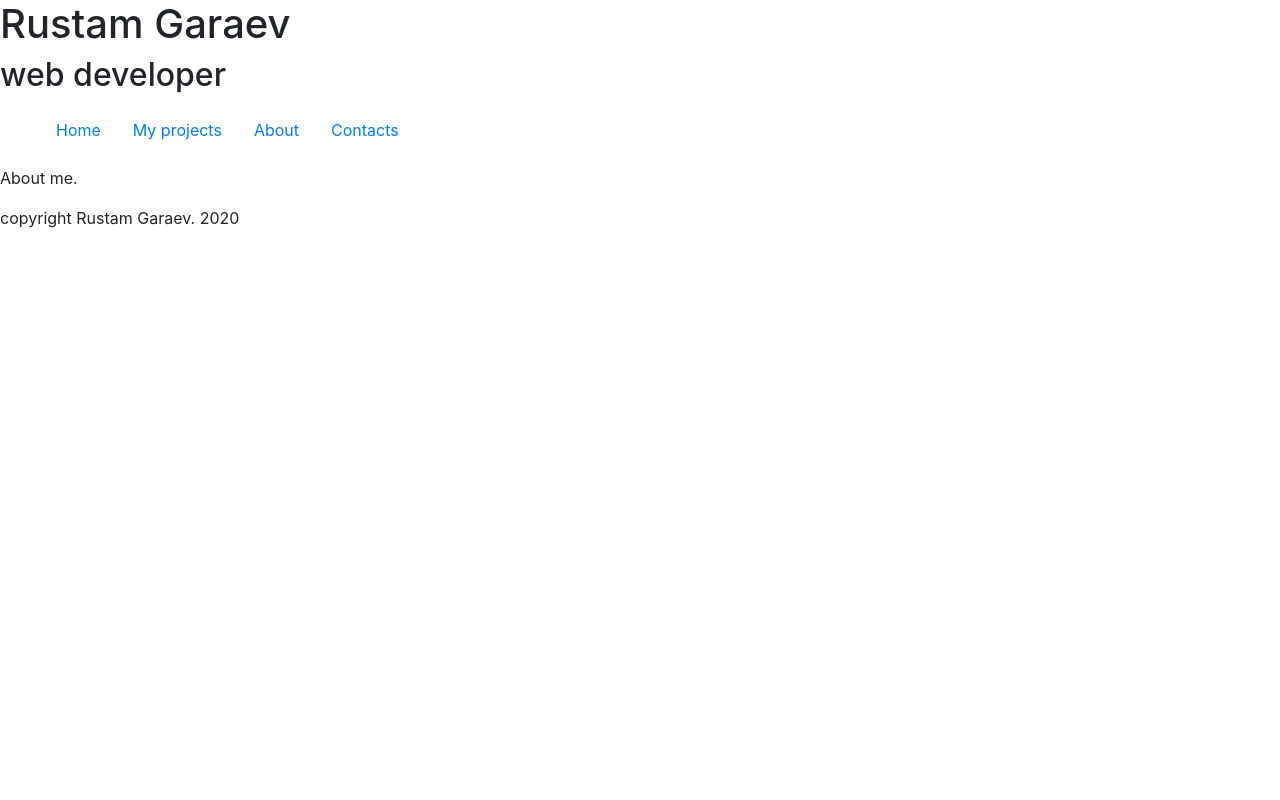
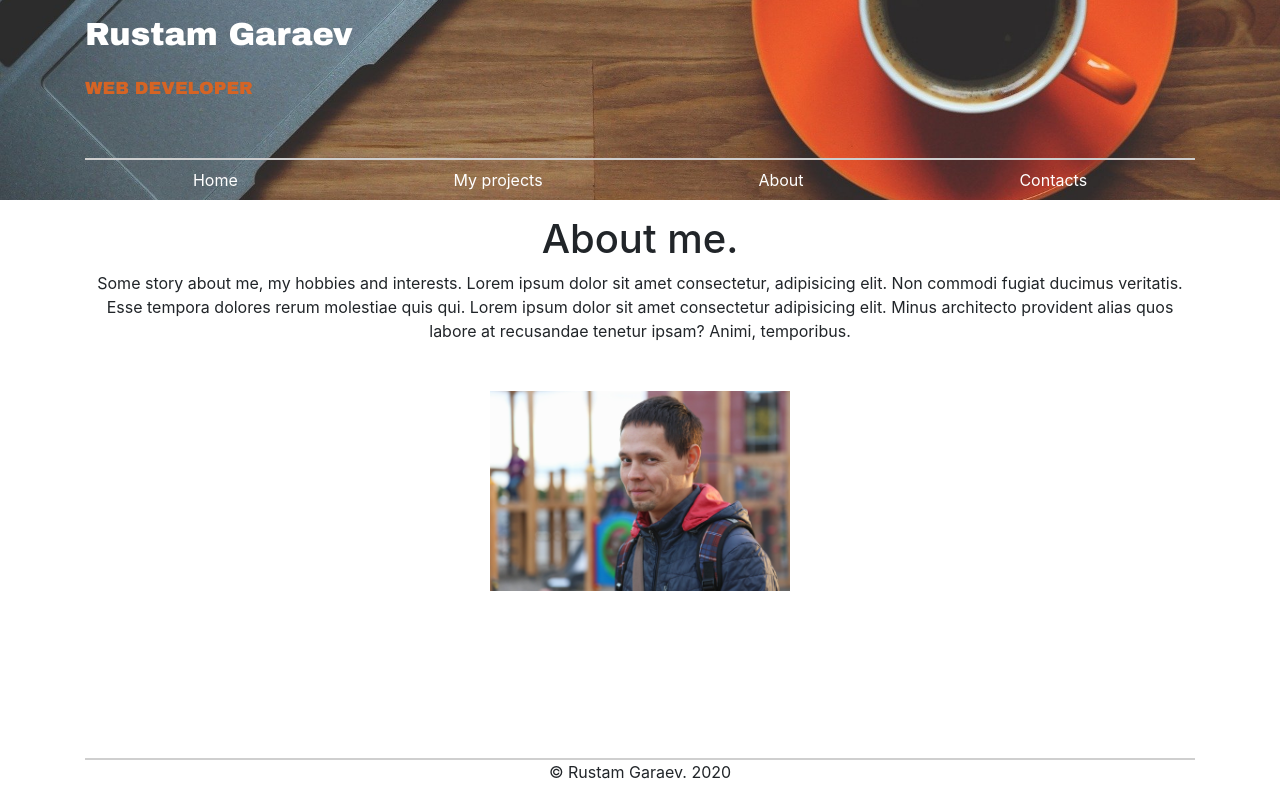
Before and after one commit to ghrust/project0, a plain HTML site: page about.html in a window 1280 px wide. Drawn offline with nearby package versions, Linux system fonts and the light colour scheme.

Commit message:
'v 0.0.1'

```diff
--- a/about.html
+++ b/about.html
@@ -1,20 +1,30 @@
 <!DOCTYPE html>
 <html>
     <head>
-        <title>Rustam Garaev. About me.</title>
+        <title>My Webpage</title>
     </head>
 
-    <link rel="stylesheet" href="https://stackpath.bootstrapcdn.com/bootstrap/4.1.1/css/bootstrap.min.css" integrity="sha384-WskhaSGFgHYWDcbwN70/dfYBj47jz9qbsMId/iRN3ewGhXQFZCSftd1LZCfmhktB" crossorigin="anonymous">
+    <meta name="viewport" content="width=device-width, initial-scale=1">
 
-    <body>
+    <link rel="stylesheet" href="assets/css/reset.css">
 
-      <header>
-        <h1 class="headline">Rustam Garaev</h1>
-        <h2>web developer</h2>
-      </header>
+    <link rel="stylesheet" href="https://stackpath.bootstrapcdn.com/bootstrap/4.4.1/css/bootstrap.min.css" integrity="sha384-Vkoo8x4CGsO3+Hhxv8T/Q5PaXtkKtu6ug5TOeNV6gBiFeWPGFN9MuhOf23Q9Ifjh" crossorigin="anonymous">
 
-      <menu class="menu">
-        <ul class="nav">
+    <link rel="stylesheet" href="assets/css/style.css">
+    <link href="https://fonts.googleapis.com/css?family=Archivo+Black|Roboto&display=swap" rel="stylesheet">
+
+
+    <body class="page-container">
+
+      <header class="header header--background">
+        <div class="container d-flex flex-column h-100">
+
+          <h1 class="header__title">Rustam Garaev</h1>
+
+          <h2 class="header__subtitle">web developer</h2>
+
+          <menu class="menu mt-auto">
+            <ul class="nav nav-fill">
               <li class="nav-item">
                 <a class="nav-link" href="index.html">Home</a>
               </li>
@@ -29,13 +39,26 @@
               </li>
             </ul>
           </menu>
+        </div>
+      </header>
 
-      <section>
-        <p>About me.</p>
+      <section class="section section__main">
+        <div class="container">
+          <h1>About me.</h1>
+          <p>Some story about me, my hobbies and interests.
+            Lorem ipsum dolor sit amet consectetur, adipisicing elit.
+            Non commodi fugiat ducimus veritatis. Esse tempora dolores
+            rerum molestiae quis qui. Lorem ipsum dolor sit amet consectetur
+            adipisicing elit. Minus architecto provident alias quos labore at
+            recusandae tenetur ipsam? Animi, temporibus.</p>
+          <img class="photo img-fluid" src="assets/images/myPhoto.jpg" alt="my photo">
+        </div>
       </section>
 
-      <footer>
-        copyright Rustam Garaev. 2020
+      <footer class="footer">
+        <div class="container">
+          <p class="copyright">&copy Rustam Garaev. 2020</p>
+        </div>
       </footer>
 
     </body>
--- a/assets/css/style.scss
+++ b/assets/css/style.scss
@@ -72,6 +72,21 @@ $main_font: Roboto;
     padding-bottom: 2.5rem;
 }
 
+.photo {
+    max-height: 200px;
+    margin-top: 2rem;
+}
+
+.social {
+    a {
+        color: #212529;
+        i {
+            margin-right: 1rem;
+        }
+    }
+    margin-right: -1rem;
+}
+
 
 /*--Footer--*/
 
```
Also changed, not shown: contacts.html (+35 -12 lines), myprojects.html (+29 -13 lines), assets/css/style.css, 1 other file. Lines whose indentation alone changed are shown as unchanged.
